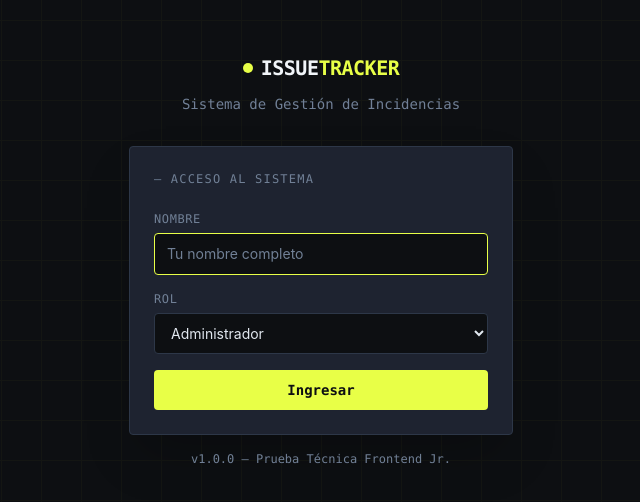
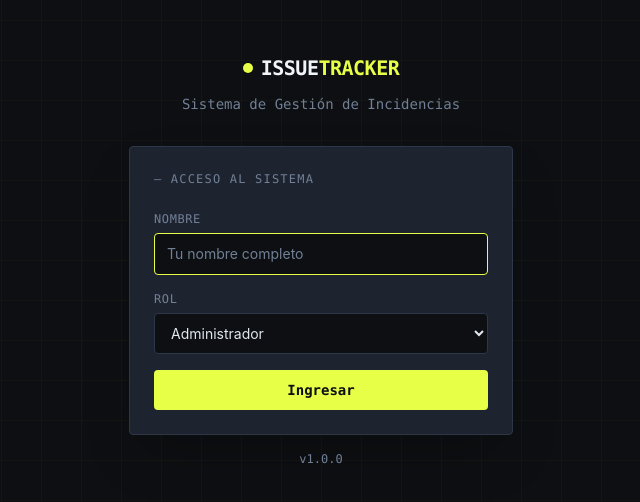
Before and after one commit to tho070412/IssueTracker, a React (Vite) app: page /login in a window 1280 px wide. Shown: the part 140-642 px from the top of the page, without its empty margins (319-959 px from the left). Built offline with nearby package versions, Linux system fonts and the light colour scheme.

Commit message:
fix: se cambia la v1 en loginpage

```diff
--- a/src/pages/LoginPage.jsx
+++ b/src/pages/LoginPage.jsx
@@ -122,7 +122,7 @@ export default function LoginPage() {
         </div>
 
         <p className="text-center text-muted text-xs font-mono mt-4">
-          v1.0.0 — Prueba Técnica Frontend Jr.
+          v1.0.0
         </p>
       </div>
     </div>
```
